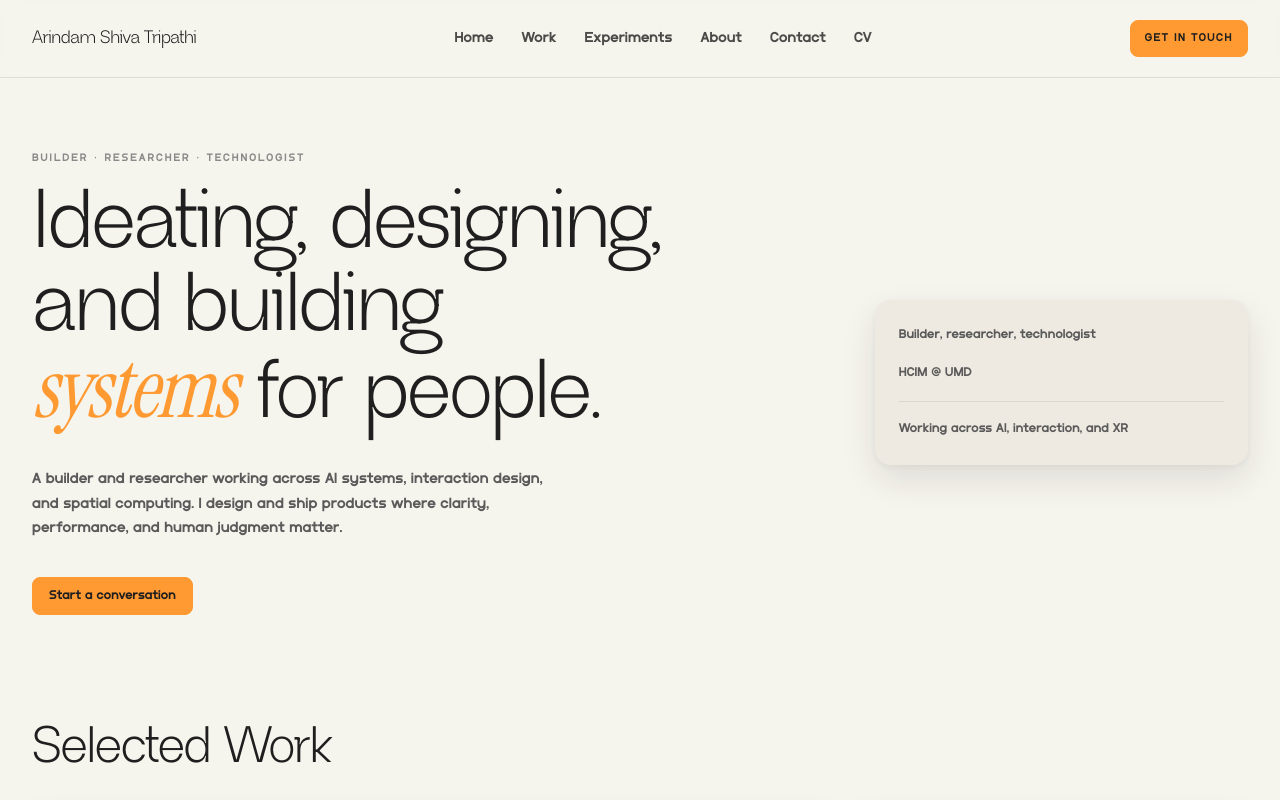
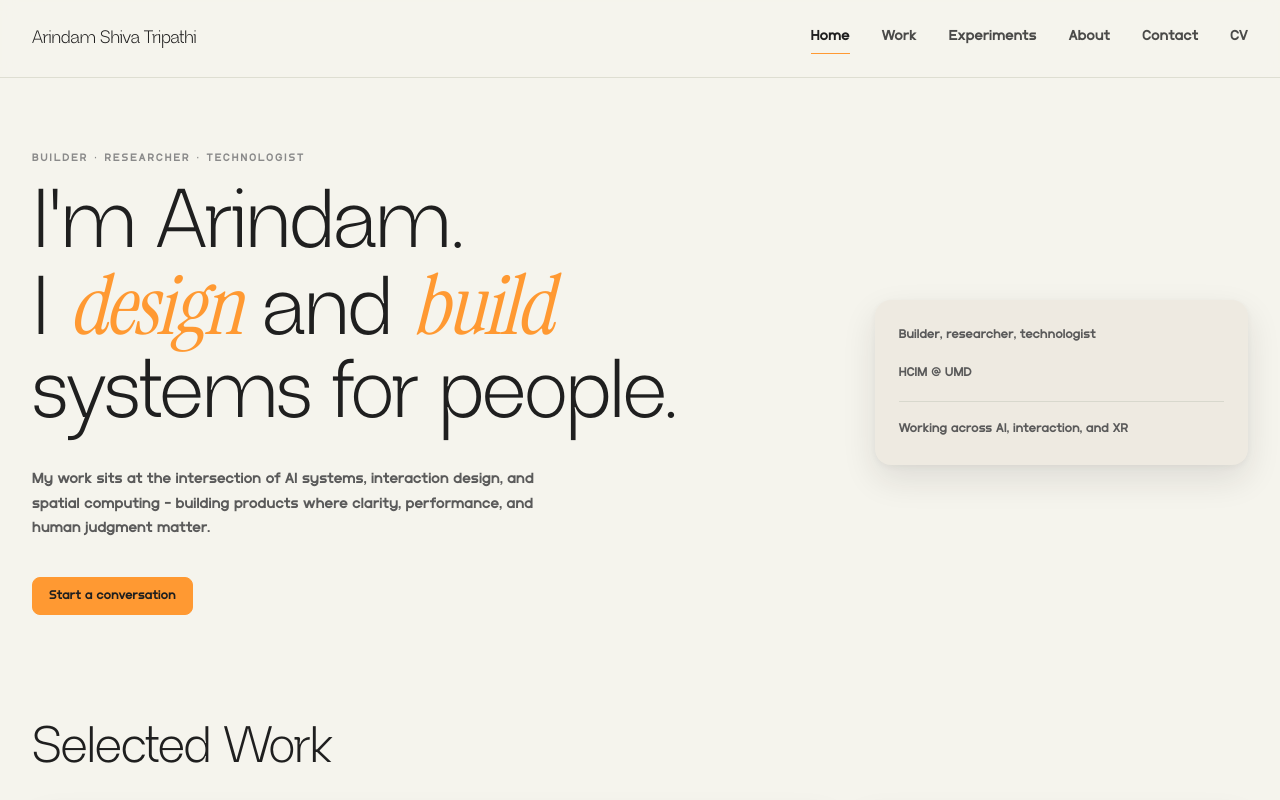
Before and after one commit to arindamshivatrip/P2, a Next.js app: page / in a window 1280 px wide. Shown: the top 800 px of the page. Built offline with nearby package versions, Linux system fonts and the light colour scheme.

Commit message:
more home changes

```diff
--- a/src/app/globals.css
+++ b/src/app/globals.css
@@ -47,4 +47,28 @@
   a {
     @apply transition-colors;
   }
+
+  /* Minimal, palette-integrated scrollbar styling */
+  html {
+    scrollbar-width: thin;
+    scrollbar-color: rgba(125, 118, 106, 0.48) rgb(var(--color-background));
+  }
+
+  *::-webkit-scrollbar {
+    width: 10px;
+    height: 10px;
+  }
+
+  *::-webkit-scrollbar-track {
+    background: rgb(var(--color-background));
+  }
+
+  *::-webkit-scrollbar-thumb {
+    background: rgba(125, 118, 106, 0.45);
+    border-radius: 999px;
+  }
+
+  *::-webkit-scrollbar-thumb:hover {
+    background: rgba(102, 95, 85, 0.62);
+  }
 }
--- a/src/components/home/home-hero-section.tsx
+++ b/src/components/home/home-hero-section.tsx
@@ -17,10 +17,13 @@ export function HomeHeroSection() {
           <div className="md:col-span-8 lg:col-span-8">
             <Reveal amount={0.2}>
               <Eyebrow>{heroContent.eyebrow}</Eyebrow>
-              <DisplayHeading className="mt-4 max-w-[13.5ch] text-5xl leading-[0.95] md:text-7xl lg:text-[5.2rem]">
-                {heroContent.headlineLineOne}
+              <DisplayHeading className="mt-4 max-w-[14ch] text-5xl leading-[0.95] md:text-7xl lg:text-[5.2rem]">
+                I&apos;m Arindam.
                 <br />
-                <span className="font-serif italic text-accent">systems</span> for people.
+                I <span className="font-serif italic text-accent">design</span> and{" "}
+                <span className="font-serif italic text-accent">build</span>
+                <br />
+                systems for people.
               </DisplayHeading>
               <BodyText tone="secondary" className="mt-8 max-w-[58ch] text-[1.02rem]">
                 {heroContent.supporting}
--- a/src/components/layout/site-header.tsx
+++ b/src/components/layout/site-header.tsx
@@ -1,36 +1,66 @@
+"use client";
+
 import Link from "next/link";
+import { usePathname } from "next/navigation";
 import { Container } from "@/components/layout/container";
-import { Button } from "@/components/ui/button";
 import { homeHeader } from "@/data/home";
 import { navItems } from "@/data/site";
+import { cn } from "@/lib/utils";
+
+type HeaderNavLinkProps = {
+  href: string;
+  label: string;
+  isActive: boolean;
+};
+
+function HeaderNavLink({ href, label, isActive }: HeaderNavLinkProps) {
+  return (
+    <Link
+      href={href}
+      aria-current={isActive ? "page" : undefined}
+      className={cn(
+        "relative pb-1 font-body text-base font-medium text-foreground/80 hover:text-foreground",
+        isActive && "text-foreground"
+      )}
+    >
+      <span>{label}</span>
+      {isActive ? (
+        <span
+          aria-hidden="true"
+          className="absolute -bottom-[2px] left-0 h-px w-full bg-accent"
+        />
+      ) : null}
+    </Link>
+  );
+}
 
 export function SiteHeader() {
+  const pathname = usePathname();
+
   return (
     <header className="sticky top-0 z-30 border-b border-border/70 bg-background/80 backdrop-blur">
-      <Container className="flex h-[4.4rem] items-center justify-between gap-4 md:h-[4.8rem]">
+      <Container className="flex h-[4.4rem] items-center justify-between md:h-[4.8rem]">
         <Link
           href="/"
           className="max-w-[60%] truncate font-display text-sm tracking-tight sm:text-base md:max-w-none md:text-lg"
         >
           {homeHeader.wordmark}
         </Link>
-        <nav aria-label="Primary" className="hidden gap-7 lg:flex">
-          {navItems.map((item) => (
-            <Link
-              key={item.href}
-              href={item.href}
-              className="font-body text-base font-medium text-foreground/80 hover:text-foreground"
-            >
-              {item.label}
-            </Link>
-          ))}
+        <nav aria-label="Primary" className="hidden gap-8 lg:flex">
+          {navItems.map((item) => {
+            const isHome = item.href === "/";
+            const isActive = isHome ? pathname === "/" : pathname.startsWith(item.href);
+
+            return (
+              <HeaderNavLink
+                key={item.href}
+                href={item.href}
+                label={item.label}
+                isActive={isActive}
+              />
+            );
+          })}
         </nav>
-        <Button
-          asChild
-          className="px-3.5 py-2 text-[0.72rem] uppercase tracking-[0.11em] md:text-[0.78rem]"
-        >
-          <Link href="/contact">{homeHeader.cta}</Link>
-        </Button>
       </Container>
     </header>
   );
--- a/src/data/home.ts
+++ b/src/data/home.ts
@@ -20,9 +20,9 @@ export const homeHeader = {
 
 export const heroContent = {
   eyebrow: "Builder · Researcher · Technologist",
-  headlineLineOne: "Ideating, designing, and building",
+  headlineLineOne: "I'm Arindam, and I design and build",
   supporting:
-    "A builder and researcher working across AI systems, interaction design, and spatial computing. I design and ship products where clarity, performance, and human judgment matter.",
+    "My work sits at the intersection of AI systems, interaction design, and spatial computing - building products where clarity, performance, and human judgment matter.",
   primaryCta: "Start a conversation",
   secondaryCta: "View selected work",
   panel: [
```
